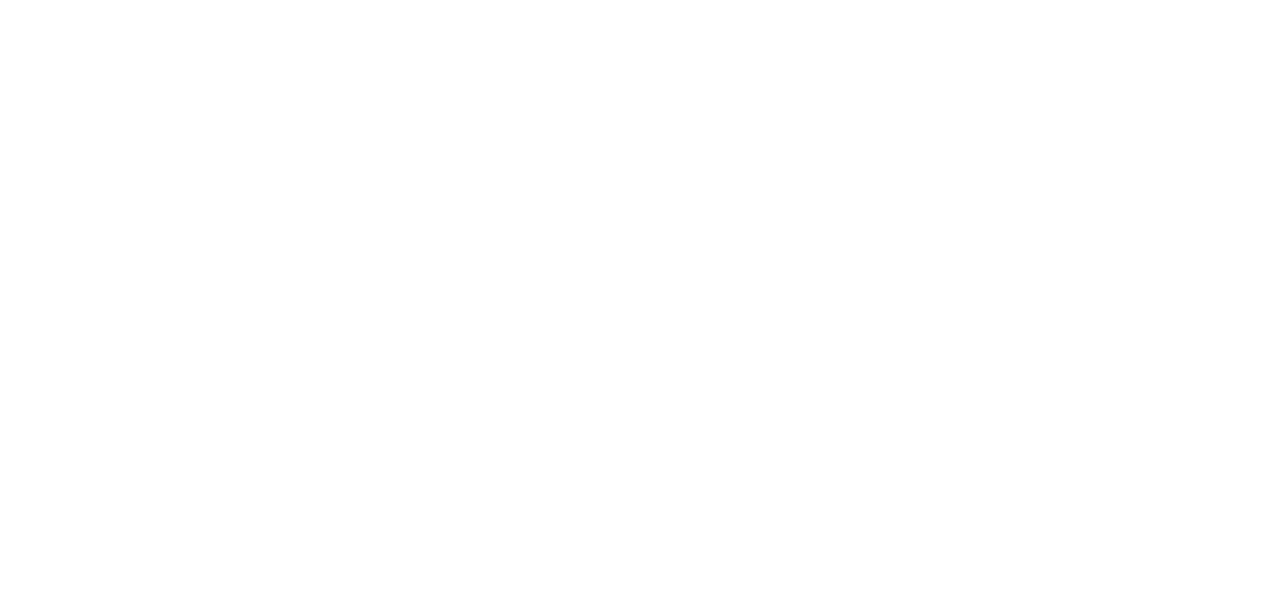
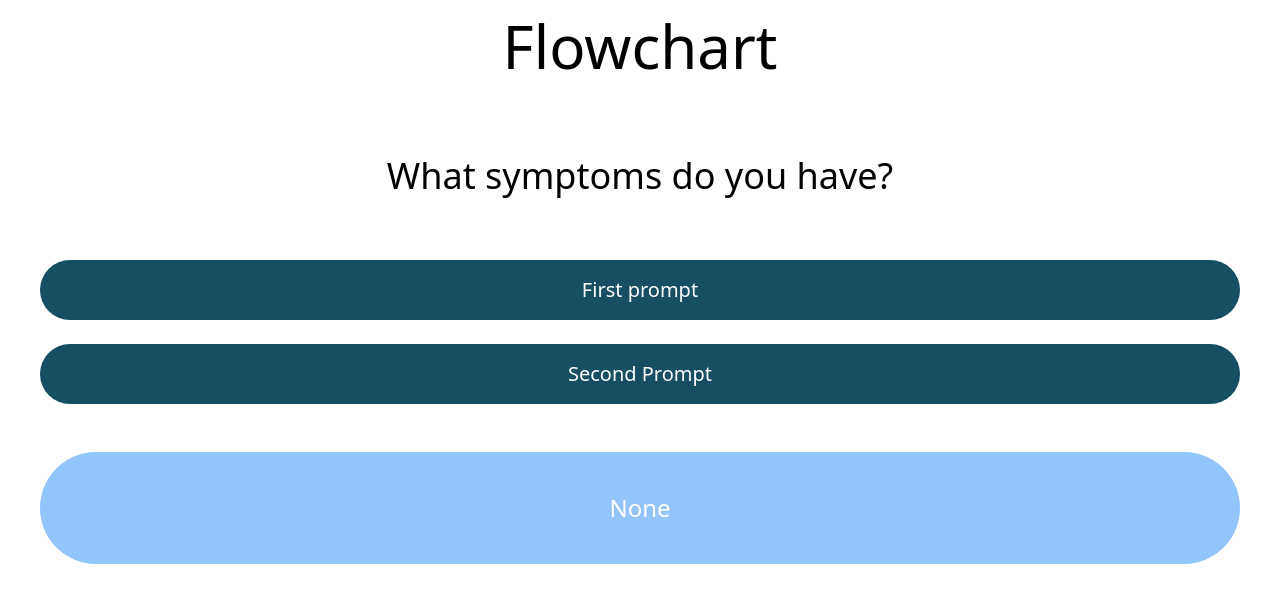
Before and after one commit to kufupa/drp44, a React (Create React App) app: page /FlowChart in a window 1280 px wide. Before the commit this address had no page. Shown: the top 602 px of the page. Built offline with nearby package versions, Linux system fonts and the light colour scheme.

Commit message:
Implement frontend of FlowChart page

```diff
--- a/src/App.tsx
+++ b/src/App.tsx
@@ -4,6 +4,7 @@
 import './App.css';
 import HomeScreen from './pages/HomeScreen';
 import HospitalScreen from './pages/HospitalScreen';
+import FlowChart from './pages/FlowChart';
 
 const App: React.FC = () => {
   return (
@@ -12,6 +13,7 @@
         <Routes>
           <Route path="/" element={<HomeScreen />} />
           <Route path="/HospitalScreen" element={<HospitalScreen />} />
+          <Route path="/FlowChart" element={<FlowChart />} />
         </Routes>
       </div>
     </Router>
--- /dev/null
+++ b/src/components/FlowChartInterface.ts
@@ -0,0 +1,3 @@
+export interface FlowChartInterface {
+    buttonsList: string[];
+}
--- /dev/null
+++ b/src/components/FlowChartQuestionaire.tsx
@@ -0,0 +1,18 @@
+import React from 'react';
+import { FlowChartInterface } from './FlowChartInterface';
+
+const FlowChartQuestionaire: React.FC<FlowChartInterface> = ({ buttonsList }) => {
+    return (
+        <div className='grid gird-row-3'>
+            <div className='text-4xl row-span-1 pt-20'>What symptoms do you have?</div>
+            <div className='text-xl row-span-1 pt-10'>
+                {buttonsList.map((buttonData, index) =>
+                    <div className='bg-cyan-900 p-4 m-6 rounded-full text-white'>{buttonData}</div>
+                )}
+            </div>
+            <div className='row-span-1 bg-blue-300 py-10 m-6 rounded-full text-white text-2xl font-medium'>None</div>
+        </div>
+    );
+};
+
+export default FlowChartQuestionaire;
--- /dev/null
+++ b/src/pages/FlowChart.tsx
@@ -0,0 +1,23 @@
+import React, { useState } from 'react';
+import FlowChartQuestionaire from '../components/FlowChartQuestionaire';
+import { Question } from '../utils/question';
+import { nextButtons } from '../utils/select_flowchart';
+
+const FlowChart: React.FC = () => {
+    // To add later
+    const buttonsDisplayList: string[] = ["First prompt", "Second Prompt"];
+    // const firstSetOfButtons: Question = nextButtons();
+
+    return (
+        <div>
+            <div className='text-6xl'>Flowchart</div>
+            <div>
+                <div>
+                    <FlowChartQuestionaire buttonsList={buttonsDisplayList} />
+                </div>
+            </div>
+        </div>
+    );
+};
+
+export default FlowChart;
--- a/src/pages/HospitalScreen.tsx
+++ b/src/pages/HospitalScreen.tsx
@@ -54,7 +54,6 @@
         }
     });
 
-
     return (
         <div>
             <div className='text-3xl'>List Of Hospitals</div>
```
